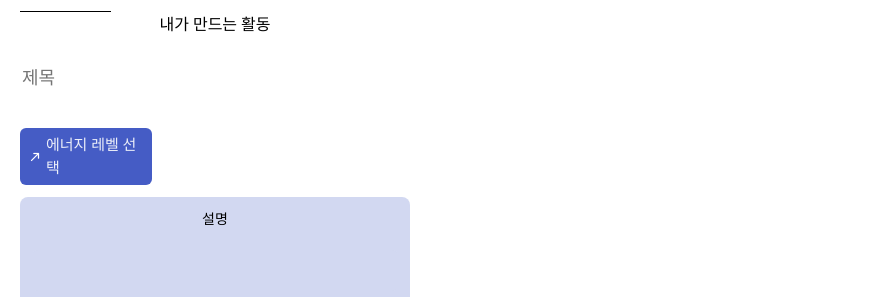
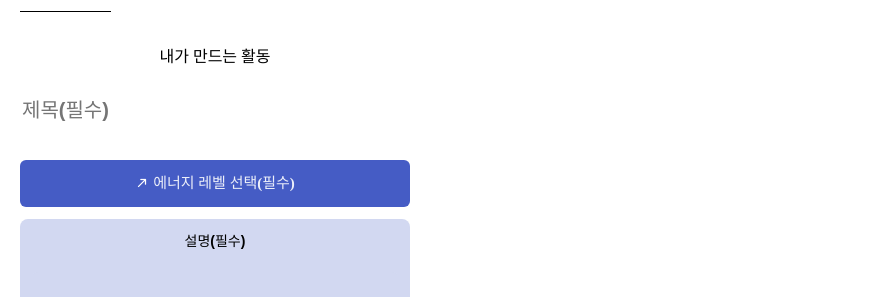
Before and after one commit to songye38/Enerlog, a React app in the folder frontend/: page /acts in a window 1280 px wide. Shown: the part 243-540 px from the top of the page, without its empty margins (0-891 px from the left). Built offline with nearby package versions, Linux system fonts and the light colour scheme; no server answers; the HTML template or start-up script is replaced by a standard one; a web font is replaced by a local one.

Commit message:
UPDATE 디자인 일부 변경

```diff
--- a/frontend/src/ccomponents/MakeMyActivitySectionS.tsx
+++ b/frontend/src/ccomponents/MakeMyActivitySectionS.tsx
@@ -46,7 +46,7 @@ export default function MakeMyActivitySectionS() {
 
 
     return (
-        <div style={{ width: 390, flexDirection: 'column', justifyContent: 'flex-start', alignItems: 'center', gap: 36, display: 'inline-flex' }}>
+        <div style={{ width: 390, flexDirection: 'column', justifyContent: 'flex-start', alignItems: 'center', gap: 36, display: 'inline-flex' ,marginTop:32}}>
             {/* 제목 */}
             <div style={{ alignSelf: 'stretch', textAlign: 'center' }}>
                 <span style={{ color: 'black', fontSize: 16, fontFamily: 'Pretendard', fontWeight: 600, lineHeight: '26px' }}>
@@ -56,11 +56,11 @@ export default function MakeMyActivitySectionS() {
                     type="text"
                     value={title}
                     onChange={(e) => setTitle(e.target.value)}
-                    placeholder="제목"
+                    placeholder="제목(필수)"
                     style={{
                         color: 'black',
-                        fontSize: 18,
-                        fontFamily: 'Pretendard',
+                        fontSize: 20,
+                        fontFamily: "IsYun, sans-serif",
                         fontWeight: 600,
                         lineHeight: '26px',
                         border: 'none',
@@ -77,8 +77,8 @@ export default function MakeMyActivitySectionS() {
                 <div
                     onClick={() => setShowSlider((prev) => !prev)}
                     style={{
-                        width: '132px',
-                        padding: "6px 8px",
+                        width: 'auto',
+                        padding: "12px 8px",
                         background: "#455CC5",
                         borderRadius: 6,
                         display: "flex",
@@ -97,11 +97,11 @@ export default function MakeMyActivitySectionS() {
                             wordWrap: "break-word",
                         }}
                     >
-                        {energyLevel ? `에너지 레벨 ${energyLevel}` : "에너지 레벨 선택"}
+                        {energyLevel ? `에너지 레벨 ${energyLevel}` : "에너지 레벨 선택(필수)"}
                     </div>
                 </div>
                 {/* 세부 정보 */}
-                <MainInput label="설명" value={description} onChange={setDescription} type="text" />
+                <MainInput label="설명(필수)" value={description} onChange={setDescription} type="text" />
                 <MainInput label="좋은점" value={goodPoint} onChange={setGoodPoint} type="text" />
                 <MainInput label="소요시간" value={duration} onChange={setDuration} type="text" />
             </div>
```
